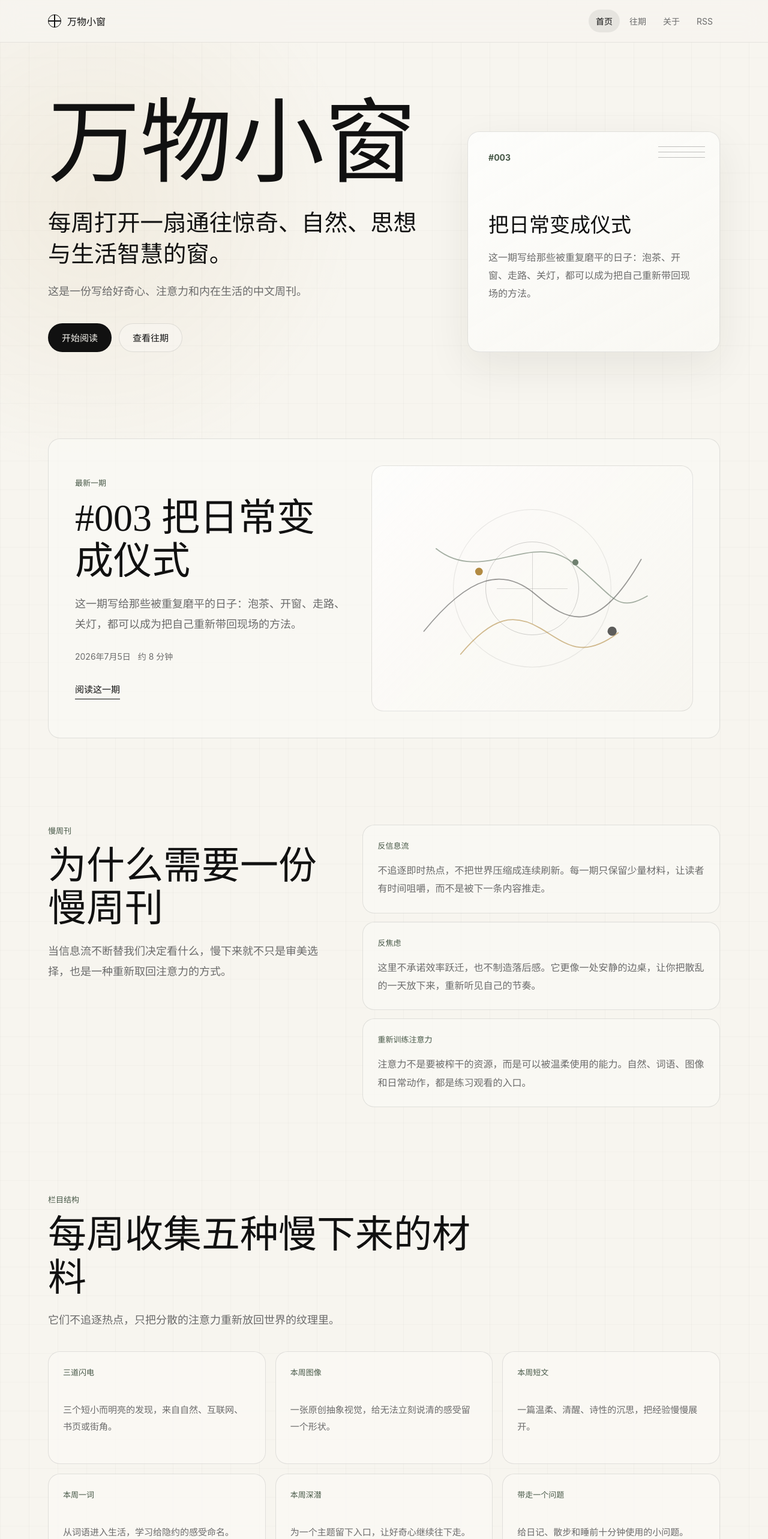
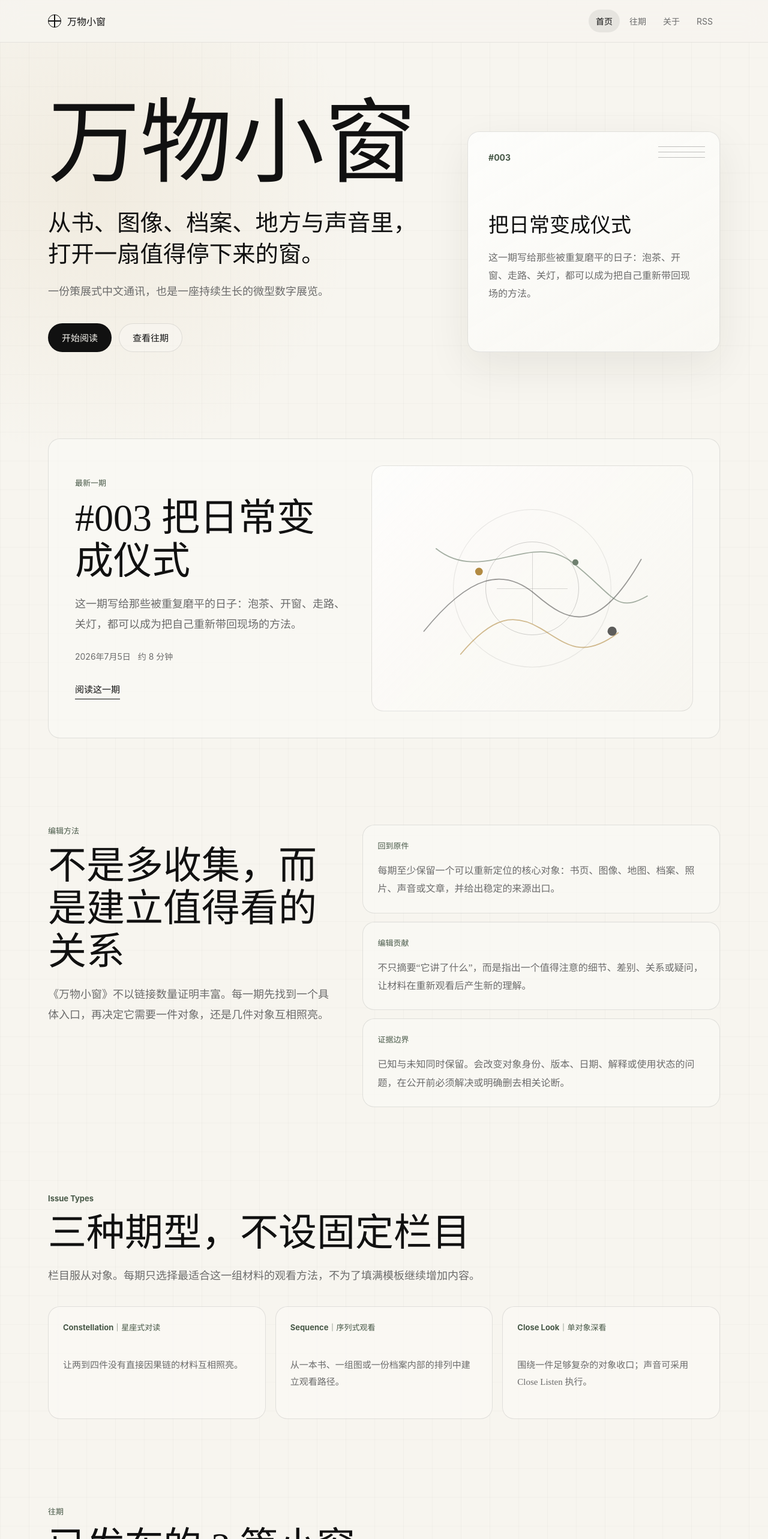
Before and after one commit to conanxin/wonder-window-cn, a React (Vite) app: page / in a window 1280 px wide. Shown: the top 2566 px of the page at 60% size. Built offline with nearby package versions, Linux system fonts and the light colour scheme.

Commit message:
Make public consumers v0.2-aware and enforce publication contract

```diff
--- a/index.html
+++ b/index.html
@@ -6,12 +6,12 @@
     <meta name="viewport" content="width=device-width, initial-scale=1.0" />
     <meta
       name="description"
-      content="《万物小窗》是一份写给好奇心、注意力和内在生活的中文周刊。每周打开一扇通往惊奇、自然、思想与生活智慧的窗。"
+      content="《万物小窗》是一份策展式中文通讯：从书、图像、档案、地方、文章与声音中选择少量对象，建立关系、提供语境，并保留证据与原件出口。"
     />
     <meta property="og:title" content="万物小窗" />
     <meta
       property="og:description"
-      content="《万物小窗》是一份写给好奇心、注意力和内在生活的中文周刊。"
+      content="从书、图像、档案、地方与声音里，打开一扇值得停下来的窗。"
     />
     <meta property="og:type" content="website" />
     <meta property="og:image" content="/og.svg" />
@@ -19,11 +19,11 @@
     <meta name="twitter:title" content="万物小窗" />
     <meta
       name="twitter:description"
-      content="《万物小窗》是一份写给好奇心、注意力和内在生活的中文周刊。"
+      content="一份策展式中文通讯，也是一座持续生长的微型数字展览。"
     />
     <meta name="twitter:image" content="/og.svg" />
     <link rel="alternate" type="application/rss+xml" title="万物小窗 RSS" href="/rss.xml" />
-    <title>万物小窗 | 每周打开一扇通往惊奇的窗</title>
+    <title>万物小窗 | 策展式中文通讯</title>
   </head>
   <body>
     <div id="root"></div>
--- a/package.json
+++ b/package.json
@@ -5,9 +5,10 @@
   "type": "module",
   "scripts": {
     "dev": "vite",
+    "check:publication": "node scripts/check-publication-contract.mjs",
     "rss": "node scripts/generate-rss.mjs",
     "sitemap": "node scripts/generate-sitemap.mjs",
-    "prebuild": "npm run rss && npm run sitemap",
+    "prebuild": "npm run check:publication && npm run rss && npm run sitemap",
     "build": "vite build",
     "lint": "oxlint",
     "preview": "vite preview"
--- a/src/components/Hero.jsx
+++ b/src/components/Hero.jsx
@@ -7,10 +7,10 @@ export function Hero({ latestIssue }) {
         <div className="hero-copy">
           <h1>万物小窗</h1>
           <p className="hero-subtitle">
-            每周打开一扇通往惊奇、自然、思想与生活智慧的窗。
+            从书、图像、档案、地方与声音里，打开一扇值得停下来的窗。
           </p>
           <p className="hero-positioning">
-            这是一份写给好奇心、注意力和内在生活的中文周刊。
+            一份策展式中文通讯，也是一座持续生长的微型数字展览。
           </p>
           <div className="hero-actions">
             <Link className="button primary" to={`/issues/${latestIssue.slug}`}>
--- a/src/data/issues.js
+++ b/src/data/issues.js
@@ -180,7 +180,7 @@ export const issues = allIssues.filter(
   (issue) => issue.publicationStatus === 'PUBLISHED',
 )
 
-export const issueTags = ['全部', '注意力', '自然', '城市', '仪式', '阅读', '惊奇']
+export const issueTags = ['全部', ...new Set(issues.flatMap((issue) => issue.tags || []))]
 
 export function getIssueBySlug(slug) {
   return issues.find((issue) => issue.slug === slug)
--- a/src/pages/AboutPage.jsx
+++ b/src/pages/AboutPage.jsx
@@ -7,7 +7,7 @@ export function AboutPage() {
     <>
       <Seo
         title="关于"
-        description="了解《万物小窗》是什么、为什么存在，以及它如何帮助读者重新训练注意力。"
+        description="了解《万物小窗》的策展式编辑方法、三种期型，以及它与 Conan Xin Archive 的关系。"
       />
       <section className="page-hero about-page-hero">
         <div className="container about-page-grid">
@@ -15,11 +15,11 @@ export function AboutPage() {
             label="About"
             level="h1"
             title="关于《万物小窗》"
-            intro="一份写给好奇心、注意力和内在生活的中文周刊。"
+            intro="一份从书、图像、档案、地方、文章与声音中寻找关系的策展式中文通讯。"
           />
           <div className="about-note">
             <p>
-              它不催促你知道更多，而是陪你把已经在眼前的东西重新看清楚。
+              不是“本周十大链接”，而是每次打开一扇足够具体的小窗。
             </p>
           </div>
         </div>
@@ -30,23 +30,27 @@ export function AboutPage() {
           <article className="prose-card">
             <h2>它是什么</h2>
             <p>
-              《万物小窗》是一份每周更新的中文 newsletter，也是一只数字珍奇柜。它收集来自自然、词语、图像、互联网边角和日常经验里的微小发现，把它们整理成可以慢慢阅读的一期。每期都有三道闪电、一张原创图像、一篇短文、一个词、一个深潜主题，以及几个留给读者的问题。
+              《万物小窗》是一份策展式中文通讯，也是一套轻量数字出版方法。每一期从一个具体对象或一组真正产生关系的材料出发，说明它们是什么、哪里值得看，以及我们仍然不知道什么。
             </p>
-            <h2>为什么做它</h2>
+            <h2>为什么不再固定栏目</h2>
             <p>
-              因为很多时候，我们并不是缺少信息，而是缺少安静地观看信息以外事物的能力。信息流不断制造紧迫感，让每一次停顿都显得像落后。但人真正恢复清醒，往往发生在很小的地方：看见树叶背面的纹路，听见房间里的声音，意识到自己正在急着给生活下结论。
+              早期版本用“三道闪电／图像／短文／一词／深潜”等固定栏目组织内容。继续实作以后，一个更稳定的原则浮现出来：品牌的一致性应该来自“怎样看”，而不是“每期填同样的格子”。因此 v0.2 让栏目服从对象。
             </p>
-            <h2>它和普通信息简报有什么不同</h2>
+            <h2>三种期型</h2>
             <p>
-              普通简报通常帮助你更快追上世界，《万物小窗》更愿意帮助你慢一点回到世界。它不以“必须知道”为口吻，不堆链接，不追逐热点，也不把每件事都转化成效率建议。它保留一些无用、迟疑和空白，因为这些东西有时比结论更能保护一个人的内在生活。
+              Constellation｜星座式对读，让两到四件材料互相照亮；Sequence｜序列式观看，从一本书、一组图或一份档案内部的排列建立阅读路径；Close Look｜单对象深看，让一件足够复杂的对象独立成期。声音可以采用 Close Listen 的方式执行，但不另设第四种期型。
             </p>
-            <h2>适合什么读者</h2>
+            <h2>证据为什么也属于正文结构</h2>
             <p>
-              它适合仍然想保持好奇的人，适合被信息流消耗却还不想变麻木的人，适合喜欢自然、散步、阅读、词语和微小观察的人。它也适合那些不想再把生活只理解为任务清单的人。
+              每一期都区分 Reader Layer 与 Evidence Layer。读者层保留对象、必要背景、编辑观察和会改变理解的限定；证据层记录版本、已读范围、来源、权利状态、未解决问题与更正历史。读者随时可以回到原件。
             </p>
-            <h2>每期如何阅读</h2>
+            <h2>它和 Conan Xin Archive 的关系</h2>
             <p>
-              不必一次读完。你可以先看三道闪电，挑一个条目在当天留意；也可以只读本周一词，把它当作观察生活的新镜片；如果有时间，再读短文和问题。最好的读法不是收藏，而是在读完后走开一会儿，让其中一个细节回到真实生活里。
+              Conan Xin Archive 保存对象、元数据、来源与证据；《万物小窗》负责选择、建立关系、提供语境并把材料组织成一期。可以把它理解成 Archive 的 Editorial Interface，但它也持续吸收外部公版资源和当代文章。
+            </p>
+            <h2>什么时候一篇可以结束</h2>
+            <p>
+              当核心对象、定位、实际阅读范围、编辑观点、关键边界和原件出口都已经明确，就从研究进入编辑。“还能找到更多相关资料”本身不是继续搜索的理由；只有会改变对象身份、版本、关键解释或使用状态的缺口才重新打开研究。
             </p>
             <Link className="button primary prose-action" to="/issues">
               从往期开始
--- a/src/pages/ArchivePage.jsx
+++ b/src/pages/ArchivePage.jsx
@@ -11,14 +11,14 @@ export function ArchivePage() {
       return issues
     }
 
-    return issues.filter((issue) => issue.tags.includes(activeTag))
+    return issues.filter((issue) => (issue.tags || []).includes(activeTag))
   }, [activeTag])
 
   return (
     <>
       <Seo
         title="往期档案"
-        description="浏览《万物小窗》的全部期刊，并按注意力、自然、城市、仪式、阅读、惊奇筛选。"
+        description="浏览《万物小窗》已经公开的全部期刊，并按实际发布内容中的主题标签筛选。"
       />
       <section className="page-hero archive-hero">
         <div className="container">
@@ -26,7 +26,7 @@ export function ArchivePage() {
             label="Archive"
             level="h1"
             title="往期档案"
-            intro="每一期都是一扇小窗。你可以按主题筛选，也可以从最近一期慢慢往回读。"
+            intro="每一期保留对象、编辑路径与来源出口。早期栏目制和新的策展式期型会共同构成连续的出版史。"
           />
           <div className="filter-row" aria-label="按主题筛选期刊">
             {issueTags.map((tag) => (
--- a/src/pages/HomePage.jsx
+++ b/src/pages/HomePage.jsx
@@ -5,6 +5,7 @@ import { SectionTitle } from '../components/SectionTitle.jsx'
 import { Seo } from '../components/Seo.jsx'
 import { SubscribeBox } from '../components/SubscribeBox.jsx'
 import { WonderVisual } from '../components/WonderVisual.jsx'
+import { issueTypeDefinitions } from '../data/editorialIssues.js'
 import { issues } from '../data/issues.js'
 
 const latestIssue = issues[0]
@@ -14,7 +15,7 @@ export function HomePage() {
     <>
       <Seo
         title="万物小窗"
-        description="每周打开一扇通往惊奇、自然、思想与生活智慧的窗。"
+        description="从书、图像、档案、地方与声音中选择少量对象，建立关系、提供语境，并保留证据与原件出口。"
       />
       <Hero latestIssue={latestIssue} />
 
@@ -29,6 +30,9 @@ export function HomePage() {
             <div className="feature-meta">
               <span>{latestIssue.date}</span>
               <span>{latestIssue.readingTime}</span>
+              {latestIssue.schemaVersion === 2 ? (
+                <span>{latestIssue.issueTypeLabel}</span>
+              ) : null}
             </div>
             <Link className="text-button" to={`/issues/${latestIssue.slug}`}>
               阅读这一期
@@ -41,27 +45,27 @@ export function HomePage() {
       <section className="section why-section">
         <div className="container why-grid">
           <SectionTitle
-            label="慢周刊"
-            title="为什么需要一份慢周刊"
-            intro="当信息流不断替我们决定看什么，慢下来就不只是审美选择，也是一种重新取回注意力的方式。"
+            label="编辑方法"
+            title="不是多收集，而是建立值得看的关系"
+            intro="《万物小窗》不以链接数量证明丰富。每一期先找到一个具体入口，再决定它需要一件对象，还是几件对象互相照亮。"
           />
           <div className="why-list">
             <article>
-              <span>反信息流</span>
+              <span>回到原件</span>
               <p>
-                不追逐即时热点，不把世界压缩成连续刷新。每一期只保留少量材料，让读者有时间咀嚼，而不是被下一条内容推走。
+                每期至少保留一个可以重新定位的核心对象：书页、图像、地图、档案、照片、声音或文章，并给出稳定的来源出口。
               </p>
             </article>
             <article>
-              <span>反焦虑</span>
+              <span>编辑贡献</span>
               <p>
-                这里不承诺效率跃迁，也不制造落后感。它更像一处安静的边桌，让你把散乱的一天放下来，重新听见自己的节奏。
+                不只摘要“它讲了什么”，而是指出一个值得注意的细节、差别、关系或疑问，让材料在重新观看后产生新的理解。
               </p>
             </article>
             <article>
-              <span>重新训练注意力</span>
+              <span>证据边界</span>
               <p>
-                注意力不是要被榨干的资源，而是可以被温柔使用的能力。自然、词语、图像和日常动作，都是练习观看的入口。
+                已知与未知同时保留。会改变对象身份、版本、日期、解释或使用状态的问题，在公开前必须解决或明确删去相关论断。
               </p>
             </article>
           </div>
@@ -71,22 +75,15 @@ export function HomePage() {
       <section className="section columns-section" id="columns">
         <div className="container">
           <SectionTitle
-            label="栏目结构"
-            title="每周收集五种慢下来的材料"
-            intro="它们不追逐热点，只把分散的注意力重新放回世界的纹理里。"
+            label="Issue Types"
+            title="三种期型，不设固定栏目"
+            intro="栏目服从对象。每期只选择最适合这一组材料的观看方法，不为了填满模板继续增加内容。"
           />
           <div className="column-grid">
-            {[
-              ['三道闪电', '三个短小而明亮的发现，来自自然、互联网、书页或街角。'],
-              ['本周图像', '一张原创抽象视觉，给无法立刻说清的感受留一个形状。'],
-              ['本周短文', '一篇温柔、清醒、诗性的沉思，把经验慢慢展开。'],
-              ['本周一词', '从词语进入生活，学习给隐约的感受命名。'],
-              ['本周深潜', '为一个主题留下入口，让好奇心继续往下走。'],
-              ['带走一个问题', '给日记、散步和睡前十分钟使用的小问题。'],
-            ].map(([title, text]) => (
-              <article className="column-card" key={title}>
-                <span>{title}</span>
-                <p>{text}</p>
+            {issueTypeDefinitions.map((type) => (
+              <article className="column-card" key={type.id}>
+                <span>{type.label}</span>
+                <p>{type.description}</p>
               </article>
             ))}
           </div>
@@ -97,9 +94,9 @@ export function HomePage() {
         <div className="container">
           <div className="section-row">
             <SectionTitle
-              label="精选往期"
-              title="三篇小窗"
-              intro="从重新观看、城市漫游，到日常仪式。每一期都可以独立阅读。"
+              label="往期"
+              title={`已发布的 ${issues.length} 篇小窗`}
+              intro="早期栏目制内容作为出版历史保留；新的 v0.2 期型会在通过 Publication Gate 后进入同一档案。"
             />
             <Link className="text-button" to="/issues">
               查看全部
@@ -123,15 +120,15 @@ export function HomePage() {
         <div className="container about-grid">
           <SectionTitle
             label="About"
-            title="不是信息简报，而是一份慢下来的练习。"
-            intro="《万物小窗》相信，世界并不缺少奇迹，缺少的是我们停下来观看的能力。"
+            title="Archive × Reading × Curation"
+            intro="《万物小窗》把个人档案、开放馆藏和持续阅读变成可以进入、可以复核、也可以重新回看的微型展览。"
           />
           <div className="about-body">
             <p>
-              我们每周收集三道闪电、一张图像、一个词、一篇短文和一个问题。它们来自互联网的边角、自然的变化、旧书的页缝、城市的细部，以及日常生活里那些差点被效率抹平的瞬间。
+              Conan Xin Archive 负责保存对象、来源与证据；《万物小窗》负责选择、建立关系、提供语境并形成一期。二者彼此连接，但不合并成同一个产品。
             </p>
             <Link className="text-button" to="/about">
-              了解它为什么存在
+              了解编辑方法
             </Link>
           </div>
         </div>
--- a/src/siteConfig.js
+++ b/src/siteConfig.js
@@ -1,7 +1,7 @@
 export const siteConfig = {
   siteName: '万物小窗',
   siteDescription:
-    '《万物小窗》是一份写给好奇心、注意力和内在生活的中文周刊。每周打开一扇通往惊奇、自然、思想与生活智慧的窗。',
+    '《万物小窗》是一份策展式中文通讯：从书、图像、档案、地方、文章与声音中选择少量对象，建立关系、提供语境，并保留证据与原件出口。',
   siteUrl: 'https://wonder-window-cn.vercel.app',
   author: 'Conan Xin',
   rssPath: '/rss.xml',
```
Also changed, not shown: scripts/check-publication-contract.mjs (added, +62 -0 lines), src/components/IssueCard.jsx (+9 -2 lines), src/components/WonderVisual.jsx (+44 -0 lines), src/styles/editorial.css (+42 -0 lines), 1 other file (tests, documents, lock files or other folders).
